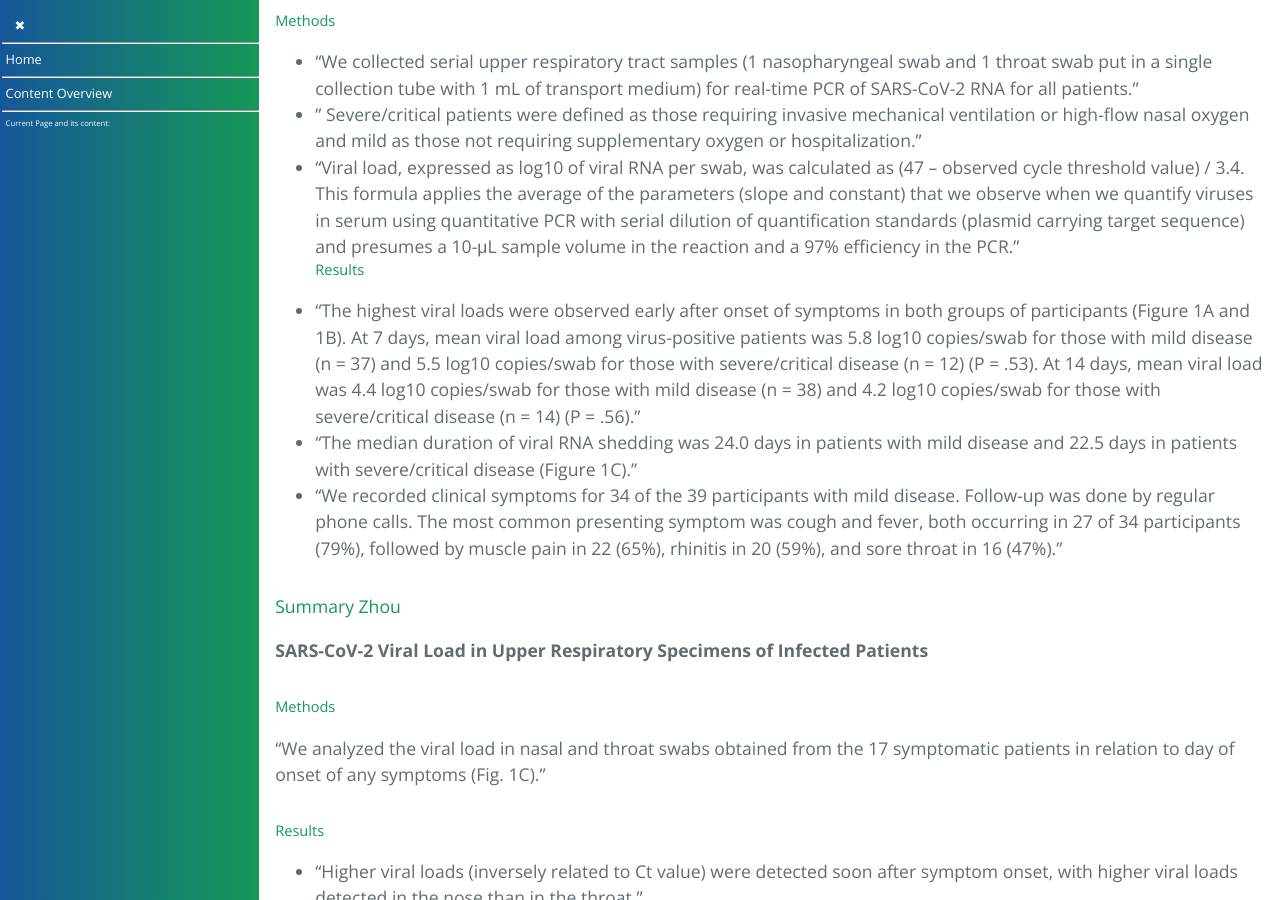
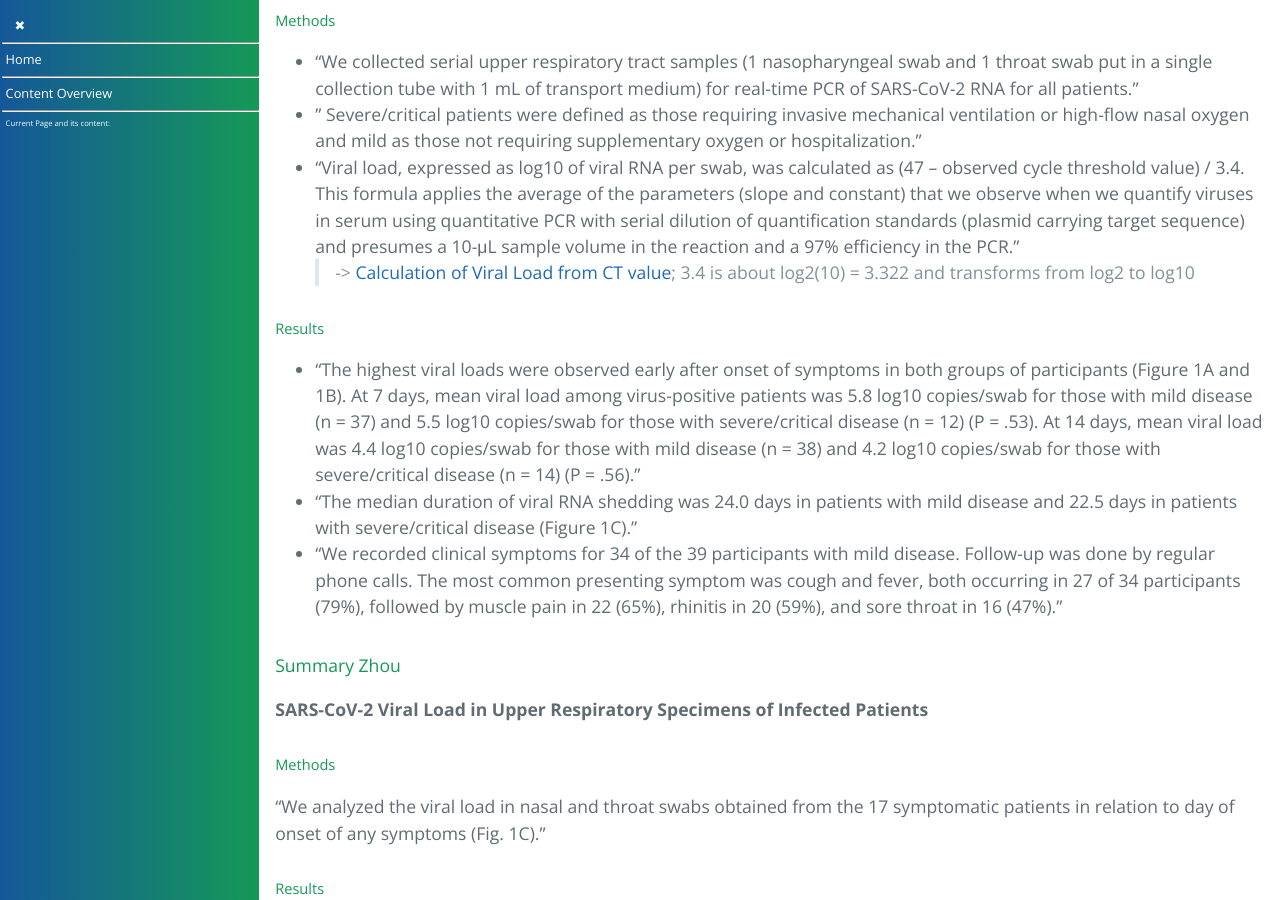
Before and after one commit to forestgrape/coronavirus, a Jekyll site: the page built from 3_medical/diagnosis_and_viral_load.md, in a window 1280 px wide and 900 px high, scrolled down 16625 px. Built offline with Jekyll 4.4.1, drawn with Linux system fonts in a browser that asks for light colours; our own code applies the rules of GitHub Pages for plain Markdown files.

Commit message:
clarification

```diff
--- a/3_medical/diagnosis_and_viral_load.md
+++ b/3_medical/diagnosis_and_viral_load.md
@@ -449,6 +449,8 @@ BALF          | 22.5 (21-24) | -
 * "We collected serial upper respiratory tract samples (1 nasopharyngeal swab and 1 throat swab put in a single collection tube with 1 mL of transport medium) for real-time PCR of SARS-CoV-2 RNA for all patients."
 * " Severe/critical patients were defined as those requiring invasive mechanical ventilation or high-flow nasal oxygen and mild as those not requiring supplementary oxygen or hospitalization."
 * "Viral load, expressed as log10 of viral RNA per swab, was calculated as (47 – observed cycle threshold value) / 3.4. This formula applies the average of the parameters (slope and constant) that we observe when we quantify viruses in serum using quantitative PCR with serial dilution of quantification standards (plasmid carrying target sequence) and presumes a 10-μL sample volume in the reaction and a 97% efficiency in the PCR."
+  > -> [Calculation of Viral Load from CT value](#calculation-of-viral-load-from-ct_value); 3.4 is about log2(10) = 3.322 and transforms from log2 to log10
+
 ##### Results
 * "The highest viral loads were observed early after onset of symptoms in both groups of participants (Figure 1A and 1B). At 7 days, mean viral load among virus-positive patients was 5.8 log10 copies/swab for those with mild disease (n = 37) and 5.5 log10 copies/swab for those with severe/critical disease (n = 12) (P = .53). At 14 days, mean viral load was 4.4 log10 copies/swab for those with mild disease (n = 38) and 4.2 log10 copies/swab for those with severe/critical disease (n = 14) (P = .56)."
 * "The median duration of viral RNA shedding was 24.0 days in patients with mild disease and 22.5 days in patients with severe/critical disease (Figure 1C)."
```
